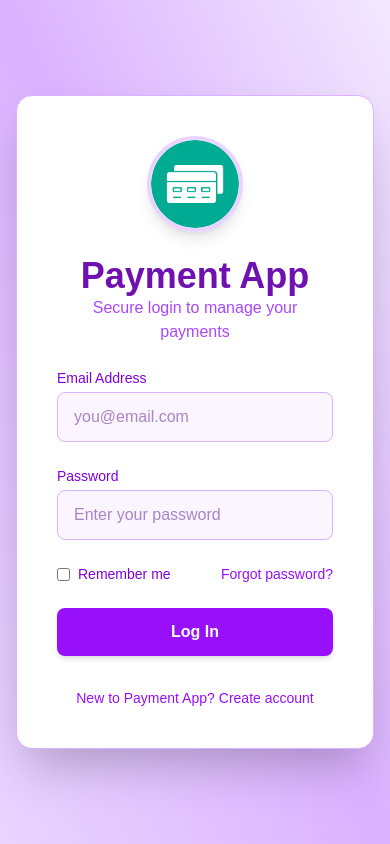
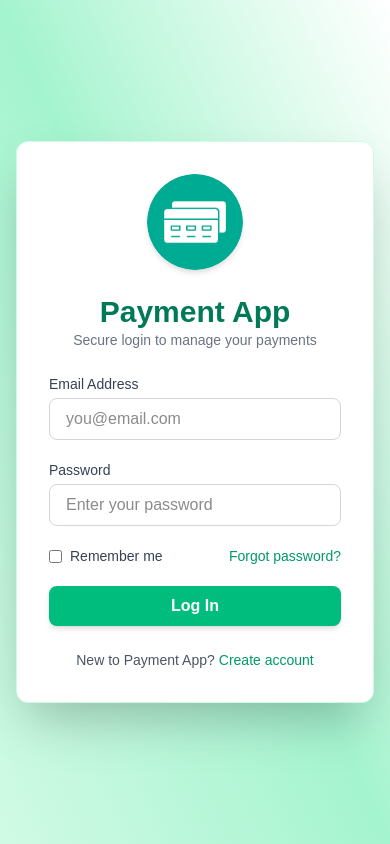
Before and after one commit to codecraft2024/medi_hist, a Next.js app in the folder frontend/medi-hist-portal/: page /login in a window 390 px wide. Built offline with nearby package versions, Linux system fonts and the light colour scheme.

Commit message:
Revert "redirect to login page on component mount"
This reverts commit 15262a051ecd2c6b4a0d870cefc446c7d6f78cdf.

```diff
--- a/frontend/medi-hist-portal/src/app/login/page.tsx
+++ b/frontend/medi-hist-portal/src/app/login/page.tsx
@@ -3,66 +3,7 @@
 import { useState, useEffect } from 'react';
 import { useRouter } from 'next/navigation';
 import { loginUser } from './authService';
-
-// Purple theme colors
-const purpleTheme = {
-    gradientFrom: "from-purple-200",
-    gradientVia: "via-purple-300",
-    gradientTo: "to-purple-100",
-    border: "border-purple-300",
-    primaryText: "text-purple-800",
-    inputFocus: "focus:border-purple-500 focus:ring-purple-500",
-    link: "text-purple-600 hover:underline",
-    error: "text-red-500",
-    button: "bg-purple-600 hover:bg-purple-700 text-white",
-};
-
-function AdCard({
-    image,
-    title,
-    subtitle,
-    banner,
-    onClose,
-}: {
-    image: string;
-    title: string;
-    subtitle: string;
-    banner?: boolean;
-    onClose: () => void;
-}) {
-    return (
-        <div className={`relative ${banner ? "w-56 h-32 border border-purple-200 rounded-xl shadow" : "w-56 h-80 border-2 border-purple-300 rounded-2xl shadow-xl"} bg-white flex flex-col items-center justify-center overflow-hidden`}>
-            <button
-                onClick={onClose}
-                className="absolute top-2 right-2 z-20 bg-purple-100 hover:bg-purple-200 rounded-full p-1"
-                aria-label="Close Ad"
-                type="button"
-            >
-                <svg className="h-4 w-4 text-purple-500" fill="none" viewBox="0 0 24 24" stroke="currentColor">
-                    <path strokeLinecap="round" strokeLinejoin="round" strokeWidth={2} d="M6 18L18 6M6 6l12 12" />
-                </svg>
-            </button>
-            <img
-                src={image}
-                alt={title}
-                className={banner ? "absolute inset-0 w-full h-full object-cover opacity-70" : "w-full h-2/3 object-cover"}
-            />
-            {banner ? (
-                <span className="relative text-purple-800 font-semibold text-base text-center px-2 z-10">
-                    {title}
-                </span>
-            ) : (
-                <>
-                    <div className="w-full h-1/3 flex flex-col items-center justify-center px-3 z-10 bg-white bg-opacity-80">
-                        <span className="text-purple-700 font-bold text-lg">{title}</span>
-                        <span className="text-purple-400 text-xs mt-1 text-center">{subtitle}</span>
-                    </div>
-                    <span className="absolute top-2 left-2 bg-purple-200 text-purple-700 text-xs px-2 py-0.5 rounded-full font-semibold z-10">Ad</span>
-                </>
-            )}
-        </div>
-    );
-}
+import { color } from '../theme/color';
 
 export default function LoginPage() {
     const [email, setEmail] = useState('');
@@ -70,13 +11,8 @@ export default function LoginPage() {
     const [error, setError] = useState('');
     const router = useRouter();
 
-    // Ad visibility state
-    const [showLeftMainAd, setShowLeftMainAd] = useState(true);
-    const [showLeftBannerAd, setShowLeftBannerAd] = useState(true);
-    const [showRightMainAd, setShowRightMainAd] = useState(true);
-    const [showRightBannerAd, setShowRightBannerAd] = useState(true);
-
     useEffect(() => {
+        // Remove any previous tokens on mount
         if (typeof window !== "undefined") {
             localStorage.removeItem('token');
         }
@@ -98,115 +34,73 @@ export default function LoginPage() {
 
     return (
         <main
-            className={`flex min-h-screen items-center justify-center bg-gradient-to-tr ${purpleTheme.gradientFrom} ${purpleTheme.gradientVia} ${purpleTheme.gradientTo} px-4 relative overflow-hidden`}
+            className={`flex min-h-screen items-center justify-center bg-gradient-to-tr ${color.gradientFrom} ${color.gradientVia} ${color.gradientTo} px-4 relative overflow-hidden`}
         >
-            {/* Left Ad Space */}
-            <div className="hidden lg:flex flex-col items-center mr-8 gap-6">
-                {showLeftMainAd && (
-                    <AdCard
-                        image="https://images.unsplash.com/photo-1519125323398-675f0ddb6308?auto=format&fit=crop&w=400&q=80"
-                        title="Upgrade to Premium"
-                        subtitle="Enjoy exclusive features and offers!"
-                        onClose={() => setShowLeftMainAd(false)}
-                    />
-                )}
-                {showLeftBannerAd && (
-                    <AdCard
-                        image="https://images.unsplash.com/photo-1506744038136-46273834b3fb?auto=format&fit=crop&w=400&q=80"
-                        title="Get 20% off on your first payment!"
-                        subtitle=""
-                        banner
-                        onClose={() => setShowLeftBannerAd(false)}
-                    />
-                )}
-            </div>
-
-            <div className={`w-full max-w-md rounded-2xl bg-white p-10 shadow-2xl backdrop-blur-md border ${purpleTheme.border}`}>
+            <div className={`w-full max-w-md rounded-xl bg-white p-8 shadow-2xl backdrop-blur-md border ${color.border}`}>
                 {/* Logo */}
                 <div className="mb-6 flex justify-center">
                     <img
                         src="/logo-login.jpg"
                         alt="Payment App Logo"
-                        className="h-24 w-24 rounded-full object-cover shadow-lg border-4 border-purple-200"
+                        className="h-24 w-24 rounded-full object-cover shadow-md"
                     />
                 </div>
 
                 {/* Title */}
                 <div className="text-center mb-6">
-                    <h1 className={`text-4xl font-extrabold ${purpleTheme.primaryText}`}>Payment App</h1>
-                    <p className="text-base text-purple-500">Secure login to manage your payments</p>
+                    <h1 className={`text-3xl font-extrabold ${color.primaryText}`}>Payment App</h1>
+                    <p className="text-sm text-gray-500">Secure login to manage your payments</p>
                 </div>
 
                 {/* Form */}
-                <form onSubmit={handleSubmit} className="space-y-6">
+                <form onSubmit={handleSubmit} className="space-y-5">
                     <div>
-                        <label className="block text-sm font-medium text-purple-700 mb-1">Email Address</label>
+                        <label className="block text-sm font-medium text-gray-700 mb-1">Email Address</label>
                         <input
                             type="email"
                             required
                             value={email}
                             onChange={(e) => setEmail(e.target.value)}
-                            className={`w-full rounded-lg border border-purple-300 px-4 py-3 bg-purple-50 text-purple-900 ${purpleTheme.inputFocus} focus:outline-none`}
+                            className={`w-full rounded-lg border border-gray-300 px-4 py-2 ${color.inputFocus} focus:outline-none`}
                             placeholder="you@email.com"
                         />
                     </div>
 
                     <div>
-                        <label className="block text-sm font-medium text-purple-700 mb-1">Password</label>
+                        <label className="block text-sm font-medium text-gray-700 mb-1">Password</label>
                         <input
                             type="password"
                             required
                             value={password}
                             onChange={(e) => setPassword(e.target.value)}
-                            className={`w-full rounded-lg border border-purple-300 px-4 py-3 bg-purple-50 text-purple-900 ${purpleTheme.inputFocus} focus:outline-none`}
+                            className={`w-full rounded-lg border border-gray-300 px-4 py-2 ${color.inputFocus} focus:outline-none`}
                             placeholder="Enter your password"
                         />
                     </div>
 
                     <div className="flex items-center justify-between text-sm">
                         <label className="flex items-center space-x-2">
-                            <input type="checkbox" className="form-checkbox text-purple-600" />
-                            <span className="text-purple-700">Remember me</span>
+                            <input type="checkbox" className="form-checkbox text-emerald-600" />
+                            <span className="text-gray-700">Remember me</span>
                         </label>
-                        <a href="#" className={purpleTheme.link}>Forgot password?</a>
+                        <a href="#" className={color.link}>Forgot password?</a>
                     </div>
 
                     {error && (
-                        <div className={purpleTheme.error + " text-sm text-center"}>{error}</div>
+                        <div className={color.error + " text-sm text-center"}>{error}</div>
                     )}
 
                     <button
                         type="submit"
-                        className={`w-full rounded-lg ${purpleTheme.button} px-4 py-3 font-semibold transition duration-200 shadow-md`}>
+                        className={`w-full rounded-lg ${color.button} px-4 py-2 font-semibold transition duration-200 shadow-md`}>
                         Log In
                     </button>
                 </form>
 
-                <p className="mt-8 text-center text-sm text-purple-600">
+                <p className="mt-6 text-center text-sm text-gray-600">
                     New to Payment App?
-                    <a href="#" className={`ml-1 ${purpleTheme.link}`}>Create account</a>
+                    <a href="#" className={`ml-1 ${color.link}`}>Create account</a>
                 </p>
-            </div>
-
-            {/* Right Ad Space */}
-            <div className="hidden lg:flex flex-col items-center ml-8 gap-6">
-                {showRightMainAd && (
-                    <AdCard
-                        image="https://images.unsplash.com/photo-1465101046530-73398c7f28ca?auto=format&fit=crop&w=400&q=80"
-                        title="Refer & Earn"
-                        subtitle="Invite friends and get rewards!"
-                        onClose={() => setShowRightMainAd(false)}
-                    />
-                )}
-                {showRightBannerAd && (
-                    <AdCard
-                        image="https://images.unsplash.com/photo-1519125323398-675f0ddb6308?auto=format&fit=crop&w=400&q=80"
-                        title="Special Offer: Free transactions this week!"
-                        subtitle=""
-                        banner
-                        onClose={() => setShowRightBannerAd(false)}
-                    />
-                )}
             </div>
         </main>
     );
--- a/frontend/medi-hist-portal/src/app/page.tsx
+++ b/frontend/medi-hist-portal/src/app/page.tsx
@@ -1,6 +1,6 @@
 'use client';
 
-import { useRef } from "react";
+import {useRef} from "react";
 import { redirect } from "next/navigation";
 
 function App() {
@@ -10,55 +10,17 @@ function App() {
         if (inputRef.current) {
             inputRef.current.focus();
         }
-    };
+    }
 
     redirect("/login");
 
     return (
-        <div
-            className="min-h-screen flex flex-col items-center justify-center"
-            style={{
-                background: "linear-gradient(135deg, #a18cd1 0%, #fbc2eb 100%)",
-            }}
-        >
-            <h1
-                className="mb-8 text-4xl font-extrabold"
-                style={{
-                    color: "#6c3483",
-                    textShadow: "0 2px 8px #e0b3ff",
-                }}
-            >
-                Page is working..
-            </h1>
-            <input
-                ref={inputRef}
-                className="rounded-lg px-4 py-2 border-2 border-purple-300 focus:border-purple-600 focus:ring-2 focus:ring-purple-300 outline-none transition-all bg-white text-purple-900 shadow-md"
-                style={{
-                    marginBottom: "1.5rem",
-                    width: "300px",
-                    fontSize: "1.1rem",
-                }}
-            />
-            <button
-                className="classic-link"
-                style={{
-                    background: "linear-gradient(90deg, #a18cd1 0%, #6c3483 100%)",
-                    color: "#fff",
-                    border: "none",
-                    borderRadius: "999px",
-                    padding: "0.75rem 2.5rem",
-                    fontWeight: "bold",
-                    fontSize: "1.1rem",
-                    boxShadow: "0 2px 8px #d1b3ff",
-                    cursor: "pointer",
-                    transition: "background 0.2s",
-                }}
-                onClick={handleClick}
-            >
-                Click to Increment
-            </button>
+        <div>
+            <h1>Page is working..</h1>
+             <input  ref={inputRef} />
+            <button className="classic-link" onClick={handleClick} >Click to Increment</button>
         </div>
-    );
+    )
 }
 
 export default App;
```
